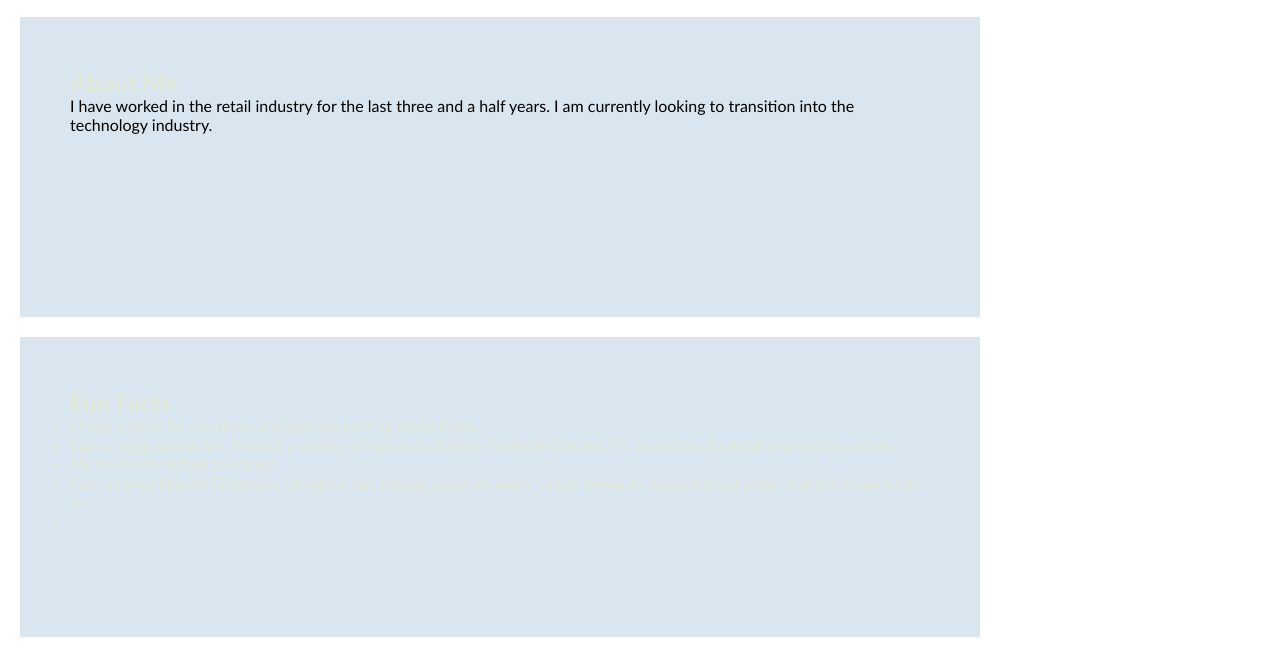
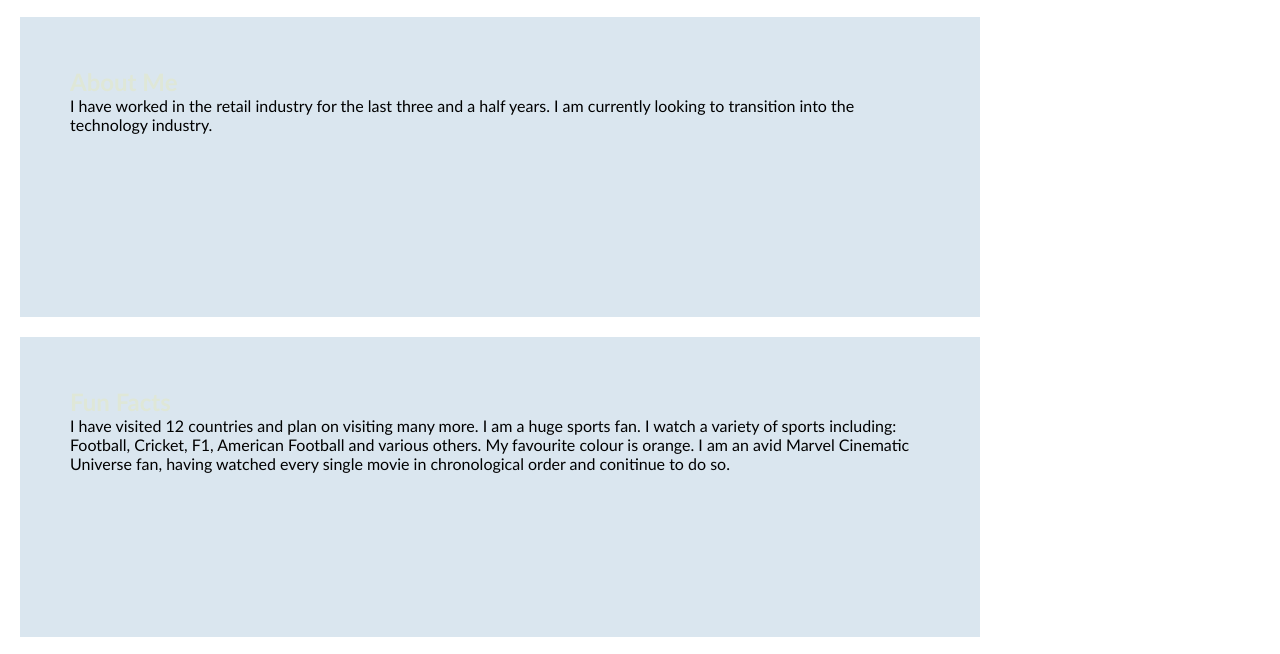
Before and after one commit to Hasan0412/Portfolio, a plain HTML site: page index.html in a window 1280 px wide. Shown: the part 121-775 px from the top of the page. Drawn offline with Linux system fonts and the light colour scheme.

```diff
--- a/index.html
+++ b/index.html
@@ -37,13 +37,7 @@
         <article id="fun-facts" class="fun-facts">
             <h2>Fun Facts</h2>
             <p>
-                <ul>
-                <li>I have visited 12 countries and plan on visiting many more.</li>
-                <li>I am a huge sports fan. I watch a variety of sports including: Football, Cricket, F1, American Football and various others.</li>
-                <li>My favourite colour is orange.</li>
-                <li>I am an avid Marvel Cinematic Universe fan, having watched every single movie in chronological order and conitinue to do so.</li>
-                <li></li>
-                </ul>
+                I have visited 12 countries and plan on visiting many more. I am a huge sports fan. I watch a variety of sports including: Football, Cricket, F1, American Football and various others. My favourite colour is orange. I am an avid Marvel Cinematic Universe fan, having watched every single movie in chronological order and conitinue to do so.
             </p>
         </article>
         <article id="my-work" class="my-work">
```
